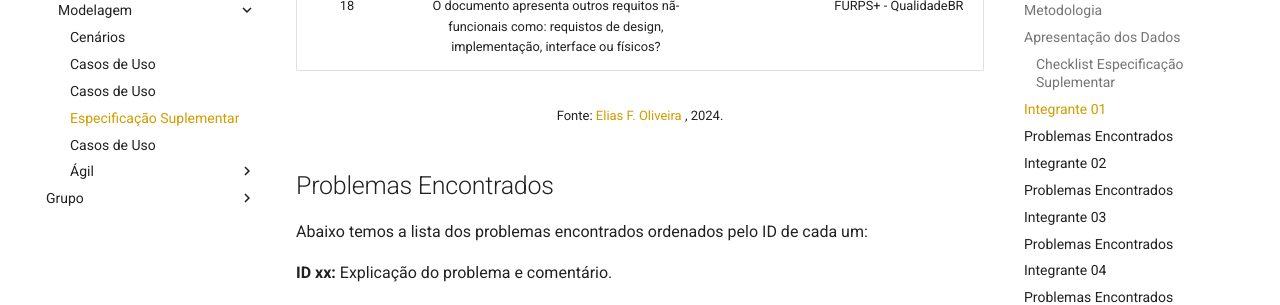
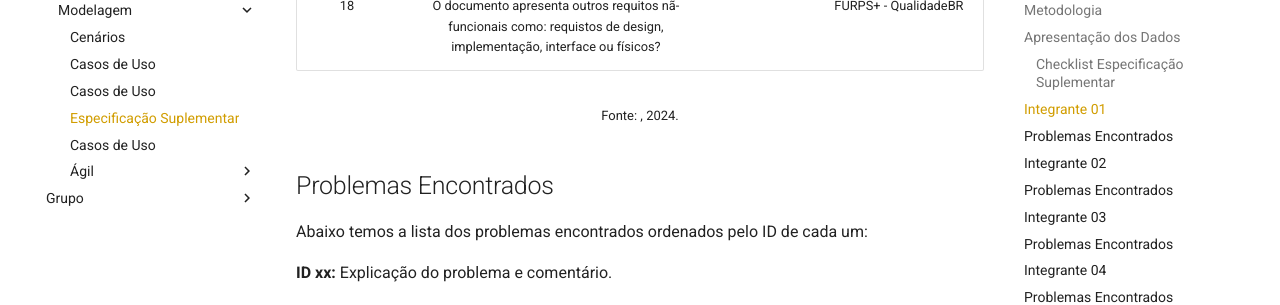
Before and after one commit to Requisitos-de-Software/2024.1-Serasa, an MkDocs documentation site: the page built from docs/verificacao/grupo+1/modelagem/especificacao_suplementar.md, in a window 1280 px wide and 900 px high, scrolled down 3853 px. Shown: the part 152-457 px from the top of the window. Built offline with MkDocs 1.6.1 and Material for MkDocs 9.7.7, drawn with Linux system fonts in a browser that asks for light colours; comment, search, counter and statistics services are not loaded; some of the changed text lies outside the part shown.

```diff
--- a/docs/verificacao/grupo+1/modelagem/especificacao_suplementar.md
+++ b/docs/verificacao/grupo+1/modelagem/especificacao_suplementar.md
@@ -73,7 +73,7 @@ Dados obtidos na verificação.
 |18| O documento apresenta outros requitos nã-funcionais como: requistos de design, implementação, interface ou físicos? ||FURPS+ - QualidadeBR|
 
 
-<font size="2"><p style="text-align: center">Fonte: [Elias F. Oliveira](https://github.com/EliasOliver21) , 2024.</p></font>
+<font size="2"><p style="text-align: center">Fonte: []() , 2024.</p></font>
 
 
 ## Problemas Encontrados
@@ -109,7 +109,7 @@ Abaixo temos a lista dos problemas encontrados ordenados pelo ID de cada um:
 |18| O documento apresenta outros requitos nã-funcionais como: requistos de design, implementação, interface ou físicos? ||FURPS+ - QualidadeBR|
 
 
-<font size="2"><p style="text-align: center">Fonte: [Elias F. Oliveira](https://github.com/EliasOliver21) , 2024.</p></font>
+<font size="2"><p style="text-align: center">Fonte: []().</p></font>
 
 
 ## Problemas Encontrados
@@ -145,7 +145,7 @@ Abaixo temos a lista dos problemas encontrados ordenados pelo ID de cada um:
 |18| O documento apresenta outros requitos nã-funcionais como: requistos de design, implementação, interface ou físicos? ||FURPS+ - QualidadeBR|
 
 
-<font size="2"><p style="text-align: center">Fonte: [Elias F. Oliveira](https://github.com/EliasOliver21) , 2024.</p></font>
+<font size="2"><p style="text-align: center">Fonte: []().</p></font>
 
 
 ## Problemas Encontrados
@@ -181,7 +181,7 @@ Abaixo temos a lista dos problemas encontrados ordenados pelo ID de cada um:
 |18| O documento apresenta outros requitos nã-funcionais como: requistos de design, implementação, interface ou físicos? ||FURPS+ - QualidadeBR|
 
 
-<font size="2"><p style="text-align: center">Fonte: [Elias F. Oliveira](https://github.com/EliasOliver21) , 2024.</p></font>
+<font size="2"><p style="text-align: center">Fonte: []().</p></font>
 
 
 ## Problemas Encontrados
@@ -217,7 +217,7 @@ Abaixo temos a lista dos problemas encontrados ordenados pelo ID de cada um:
 |18| O documento apresenta outros requitos nã-funcionais como: requistos de design, implementação, interface ou físicos? ||FURPS+ - QualidadeBR|
 
 
-<font size="2"><p style="text-align: center">Fonte: [Elias F. Oliveira](https://github.com/EliasOliver21) , 2024.</p></font>
+<font size="2"><p style="text-align: center">Fonte: []().</p></font>
 
 
 ## Problemas Encontrados
@@ -253,7 +253,7 @@ Abaixo temos a lista dos problemas encontrados ordenados pelo ID de cada um:
 |18| O documento apresenta outros requitos nã-funcionais como: requistos de design, implementação, interface ou físicos? ||FURPS+ - QualidadeBR|
 
 
-<font size="2"><p style="text-align: center">Fonte: [Elias F. Oliveira](https://github.com/EliasOliver21) , 2024.</p></font>
+<font size="2"><p style="text-align: center">Fonte: []().</p></font>
 
 
 ## Problemas Encontrados
```
